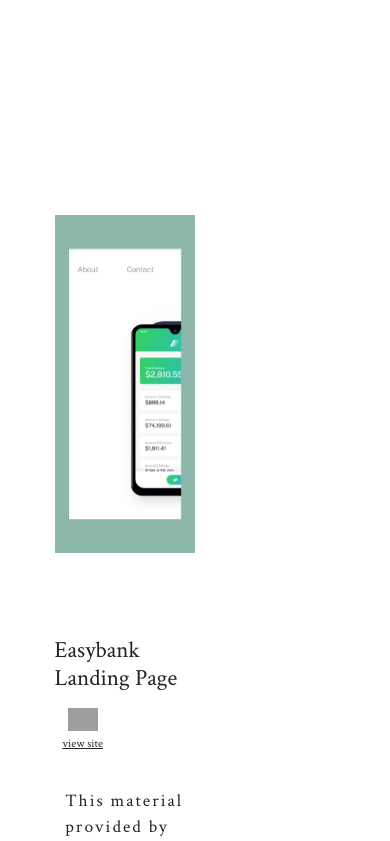
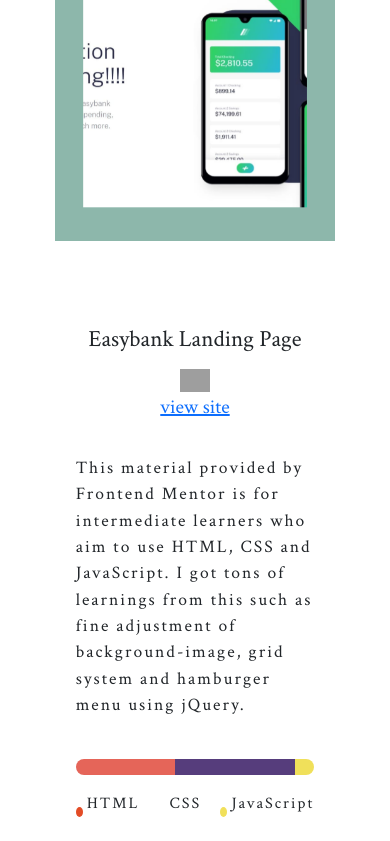
Before and after one commit to yoriss67/Portfolio5, a React (Vite) app: page / in a window 390 px wide. Shown: the part 2479-3320 px from the top of the page. Built offline with nearby package versions, Linux system fonts and the light colour scheme; grey boxes are pictures that could not be loaded; a web font is replaced by a local one.

Commit message:
Some responsive of Works

```diff
--- a/src/components/Works.css
+++ b/src/components/Works.css
@@ -12,8 +12,7 @@
   }
 
   .eye-container a {
-    font-size: min(3vw, 20px);
-    color: var(--green);
+    font-size: min(6vw, 20px);
   }
 
   .eye-container a.toggleBox-jp {
@@ -143,19 +142,26 @@
   /* mobile */
 
   @media all and (max-width: 767px) {
+    .works {
+      width: 90vw;
+    }
     .works__flex {
         display: inline-block;
         height: auto;
     }
     .works__image {
         height: 40vh;
+        width: 100%;
     }
     .works__text {
         margin-top: 10vh;
+        width: 100%;
+        align-items: center;
     }
     .works__text__title {
         display: inline-block;
         align-items: center;
+        text-align: center;
     }
     .works__text__sent {
         width: 85%;
--- a/src/index.css
+++ b/src/index.css
@@ -494,9 +494,4 @@
     }
 
 
-    /* WORKS */
-    .works {
-      width: 90vw;
-    }
-
 }
--- a/src/main.jsx
+++ b/src/main.jsx
@@ -28,7 +28,7 @@
       {/* <Board /> */}
       <Bio isJapanese={isJapanese} />
       <Works isJapanese={isJapanese} />
-      {/* <Avatar /> */}
+      <Avatar />
       <Currently isJapanese={isJapanese} setLanguage={setLanguage} />
     </React.StrictMode>
   );
```
